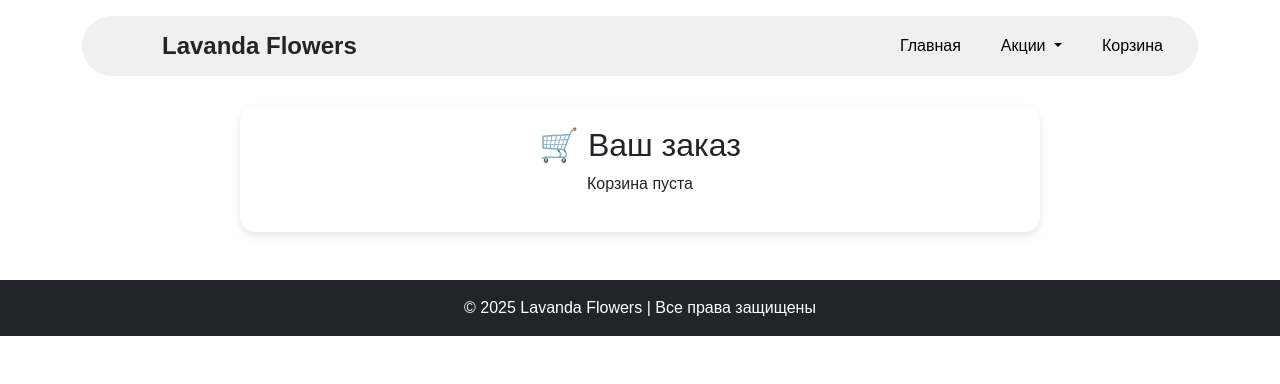
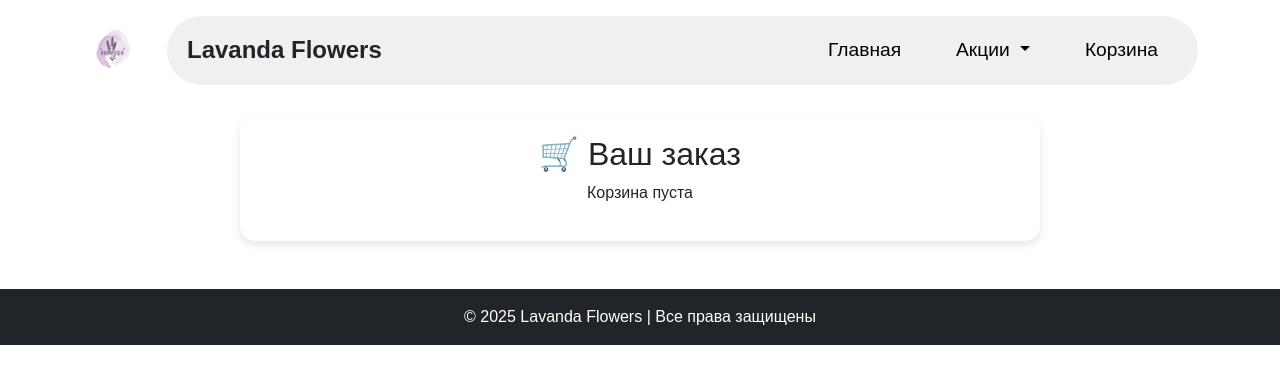
Before and after one commit to Naufumy/lavanda-flower, a Django app: page /cart/ in a window 1280 px wide. Shown: the top 384 px of the page. Run offline with Django 5.2, Linux system fonts and the light colour scheme; data comes from the database, SQL or seed files in the repository.

Commit message:
Обновил код и исправил ошибки

```diff
--- a/shop/templates/shop/base.html
+++ b/shop/templates/shop/base.html
@@ -3,20 +3,15 @@
 <html lang="ru">
 <head>
     <meta charset="UTF-8">
-    <meta name="viewport" content="width=device-width, initial-scale=1.0">
     <title>{% block title %}Магазин цветов{% endblock %}</title>
     <link rel="stylesheet" href="https://cdn.jsdelivr.net/npm/bootstrap@5.3.0/dist/css/bootstrap.min.css">
     <script src="https://cdn.jsdelivr.net/npm/bootstrap@5.3.0/dist/js/bootstrap.bundle.min.js"></script>
     <link rel="stylesheet" href="{% static 'css/styles.css' %}">
     <style>
-        body {
-            font-size: 16px;
-        }
         .navbar-container {
             display: flex;
             align-items: center;
             gap: 10px;
-            flex-wrap: wrap;
         }
         .navbar-custom {
             background-color: #f0f0f0;
@@ -27,60 +22,29 @@
             justify-content: space-between;
             flex-grow: 1;
             position: relative;
-            padding-left: 80px;
         }
         .navbar-brand {
-            position: absolute;
-            left: -70px;
+            display: flex;
+            align-items: center;
         }
         .navbar-brand img {
-            height: 50px;
-            max-width: 100%;
+            height: 60px;
+            margin-right: 15px;
         }
         .nav-buttons {
             display: flex;
-            gap: 10px;
-            flex-wrap: wrap;
+            gap: 15px;
         }
         .nav-buttons .btn {
-            font-size: 1rem;
-            padding: 8px 15px;
+            font-size: 1.2rem;
+            padding: 10px 20px;
             border: none;
             background: none;
             color: black;
             cursor: pointer;
-            text-align: center;
         }
         .nav-buttons .btn:hover {
             text-decoration: underline;
-        }
-        @media (max-width: 768px) {
-            .navbar-container {
-                flex-direction: column;
-                align-items: center;
-            }
-            .navbar-custom {
-                flex-direction: column;
-                align-items: center;
-                padding-left: 0;
-                text-align: center;
-                border-radius: 20px;
-                width: 100%;
-            }
-            .navbar-brand {
-                position: relative;
-                left: 0;
-                margin-bottom: 10px;
-            }
-            .nav-buttons {
-                flex-direction: column;
-                width: 100%;
-                align-items: center;
-            }
-            .nav-buttons .btn {
-                width: 100%;
-                padding: 10px;
-            }
         }
     </style>
 </head>
```
